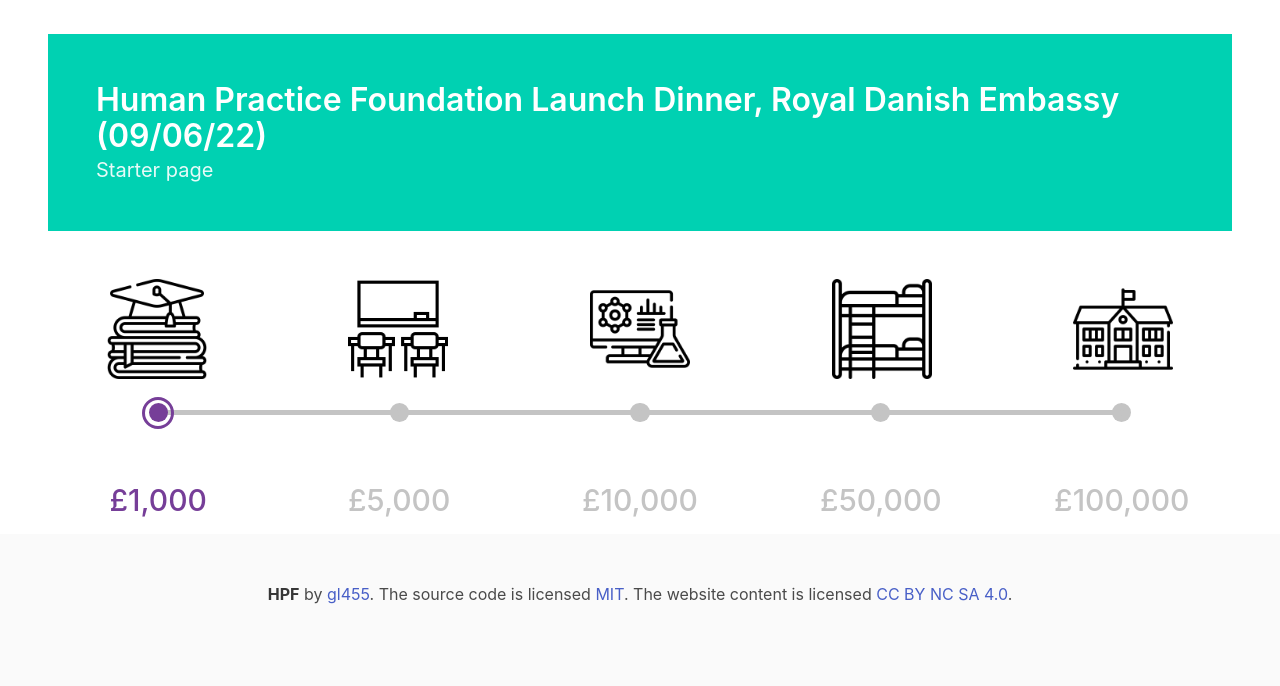
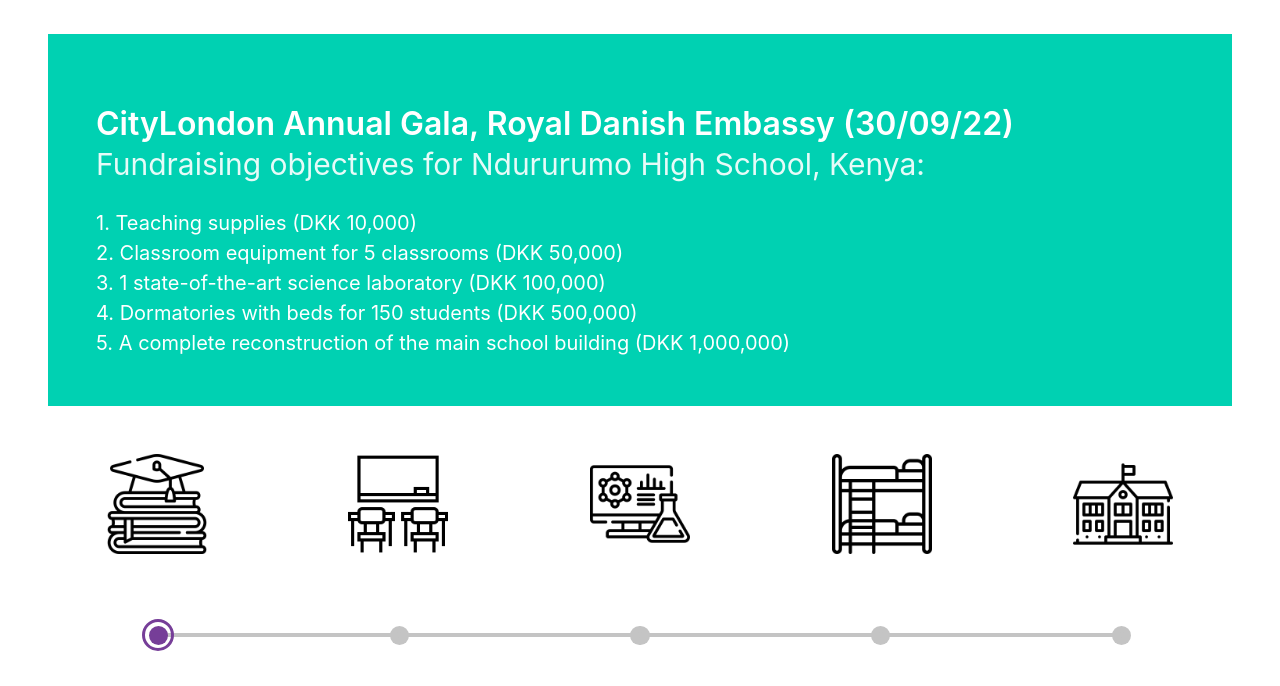
Before and after one commit to teamgl455/teamgl455, a website: page leaderboard.html in a window 1280 px wide. Shown: the part 114-800 px from the top of the page. Drawn offline with nearby package versions, Linux system fonts and the light colour scheme.

Commit message:
Final push

```diff
--- a/leaderboard.html
+++ b/leaderboard.html
@@ -4,7 +4,7 @@
         <meta charset="UTF-8">
         <meta http-equiv="X-UA-Compatible" content="IE=edge">
         <meta name="viewport" content="width=device-width, initial-scale=1.0">
-        <title>Test Page</title>
+        <title>Event</title>
         <link rel="stylesheet" href="css/custom.css">
         <link rel="stylesheet" href="https://cdn.jsdelivr.net/npm/bulma@0.9.4/css/bulma.min.css">
         <style>
@@ -12,7 +12,12 @@
             {
                 display: block;
             }
-
+            .subtitle {
+                font-size: 30px;
+            }
+            .list {
+                font-size: 20px;
+            }
             footer
             {
                 margin-top: 2rem;
@@ -79,16 +84,27 @@
         <main class="section">
             <section class="hero is-primary">
                 <div class="hero-body">
+                    <br>
                     <p class="title">
-                        Human Practice Foundation Launch Dinner, Royal Danish Embassy (09/06/22)
+                        CityLondon Annual Gala, Royal Danish Embassy (30/09/22)
                     </p>
                     <p class="subtitle">
-                        Starter page
+                        Fundraising objectives for Ndururumo High School, Kenya:
+                        <ul class="list">
+                            <li>1. Teaching supplies (DKK 10,000)</li>
+                            <li>2. Classroom equipment for 5 classrooms (DKK 50,000)</li>
+                            <li>3. 1 state-of-the-art science laboratory (DKK 100,000)</li>
+                            <li>4. Dormatories with beds for 150 students (DKK 500,000)</li>
+                            <li>5. A complete reconstruction of the main school building (DKK 1,000,000)</li>
+                        </ul>
                     </p>
                 </div>
             </section>
             <br><br>
             <body>
+                <!-- <div>
+                    <img class="banner" src="images/banner.jpg">
+                </div> -->
                 <div class="columns">
                     <div class="column">
                         <img class="square" src="images/checkpoint1.png">
@@ -105,33 +121,35 @@
                     <div class="column">
                         <img class="square" src="images/checkpoint5.png">
                     </div>
-                  </div>
+                </div>
+                <br><br>
                 <div class="statusBar">
                     <span class="pBar"></span>
                     <div class="node n0 done nConfirm0">
                         <div class="main done m0 done nConfirm0"></div>
-                        <span class="text t0 done nConfirm0">£1,000</span>
+                        <span class="text t0 done nConfirm0">DKK 10,000</span>
                     </div>
                     <div class="node n1 nConfirm1">
                         <div class="main m1 nConfirm1"></div>
-                        <span class="text t1 nConfirm1">£5,000</span>
+                        <span class="text t1 nConfirm1">DKK 50,000</span>
                     </div>
                     <div class="node n2 nConfirm2">
                         <div class="main m2 nConfirm2"></div>
-                        <span class="text t2 nConfirm2">£10,000</span>
+                        <span class="text t2 nConfirm2">DKK 100,000</span>
                     </div>
                     <div class="node n3 nConfirm3">
                         <div class="main m3 nConfirm3"></div>
-                        <span class="text t3 nConfirm3">£50,000</span>
+                        <span class="text t3 nConfirm3">DKK 500,000</span>
                     </div>
                     <div class="node n4 nConfirm4">
                         <div class="main m4 nConfirm4"></div>
-                        <span class="text t4 nConfirm4">£100,000</span>
+                        <span class="text t4 nConfirm4">DKK 1,000,000</span>
                     </div>
                 </div>
                 <div style="height: 2em;"></div>
             </body>
         </main>
+        <br><br><br>
         <footer class="footer">
             <div class="content has-text-centered">
                 <p>
```
Also changed, not shown: home.html (+11 -3 lines).
